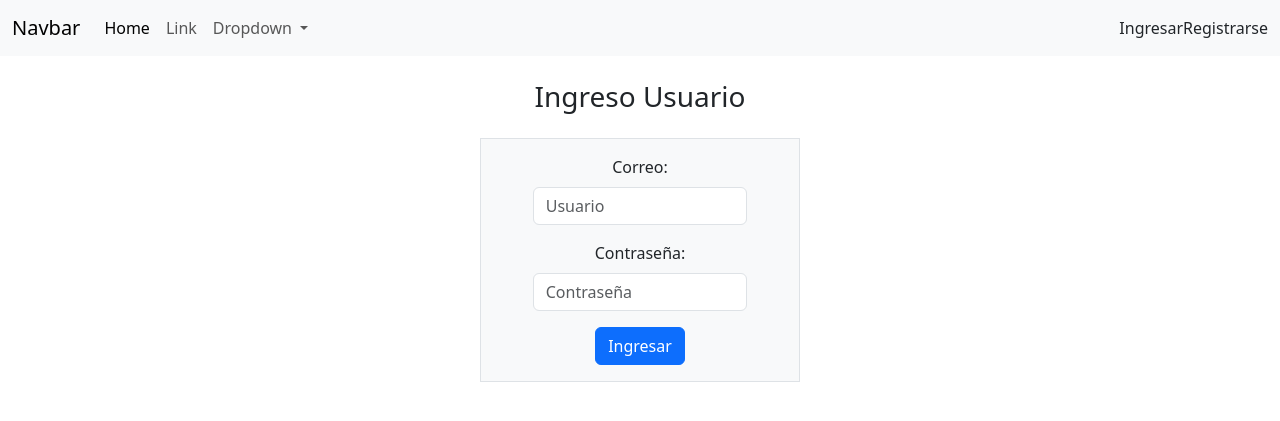
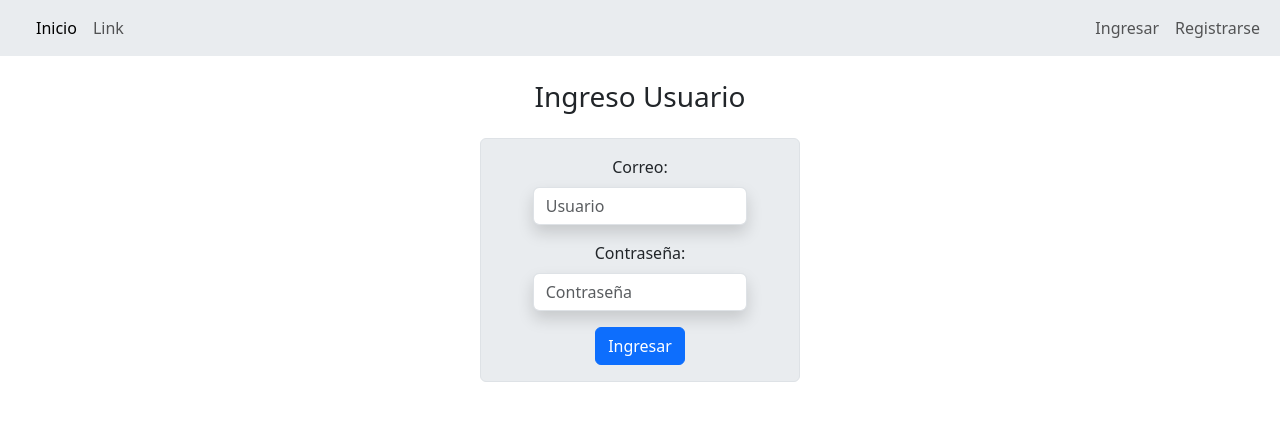
Before and after one commit to fduples/TpFinal23084, a PHP site: page /acceso.php in a window 1280 px wide. Shown: the top 421 px of the page. Run offline with PHP 8.4, Linux system fonts and the light colour scheme.

```diff
--- a/vistas/acceso.php
+++ b/vistas/acceso.php
@@ -37,16 +37,16 @@ if (isset($_SESSION['loggedin'])) {
   <?php include('recursos/barra.php'); ?>
         <h3 class="text-center my-4" id="titulo">Ingreso Usuario</h3>
 
-    <div class="container bg-light text-center d-flex justify-content-center p-3 border w-25">
+    <div class="container bg-body-secondary text-center d-flex justify-content-center p-3 border rounded-2 w-25">
       <div class="w-75">
         <form action="../controladores/UsuarioControl.php" method="post">
           <div class="form-group mb-3">
             <label for="usuario" class="form-label">Correo:</label>
-            <input type="email" name="usuario" id="usuario" class="form-control" placeholder="Usuario" required>
+            <input type="email" name="usuario" id="usuario" class="form-control shadow" placeholder="Usuario" required>
           </div>
           <div class="form-group mb-3">
             <label for="clave" class="form-label">Contraseña:</label>
-            <input type="password" name="clave" id="clave" class="form-control" placeholder="Contraseña" required>
+            <input type="password" name="clave" id="clave" class="form-control shadow" placeholder="Contraseña" required>
           </div>
 
           <input type="submit" value="Ingresar" class="btn btn-primary" id="enviar">
--- a/vistas/recursos/barra.php
+++ b/vistas/recursos/barra.php
@@ -1,17 +1,18 @@
-<nav class="navbar navbar-expand-lg bg-body-tertiary">
+<nav class="navbar navbar-expand-lg bg-body-secondary">
   <div class="container-fluid">
-    <a class="navbar-brand" href="#">Navbar</a>
+    <a class="navbar-brand" href="#"></a>
     <button class="navbar-toggler" type="button" data-bs-toggle="collapse" data-bs-target="#navbarSupportedContent" aria-controls="navbarSupportedContent" aria-expanded="false" aria-label="Toggle navigation">
-      <span class="navbar-toggler-icon"></span>
+      <span class="navbar-toggler-icon">FD</span>
     </button>
     <div class="collapse navbar-collapse" id="navbarSupportedContent">
       <ul class="navbar-nav me-auto mb-2 mb-lg-0">
         <li class="nav-item">
-          <a class="nav-link active" aria-current="page" href="#">Home</a>
+          <a class="nav-link active" aria-current="page" href="index.php">Inicio</a>
         </li>
         <li class="nav-item">
           <a class="nav-link" href="#">Link</a>
         </li>
+        <!-- Dropdown para usar mas adelante
         <li class="nav-item dropdown">
           <a class="nav-link dropdown-toggle" href="#" role="button" data-bs-toggle="dropdown" aria-expanded="false">
             Dropdown
@@ -22,17 +23,17 @@
             <li><hr class="dropdown-divider"></li>
             <li><a class="dropdown-item" href="#">Something else here</a></li>
           </ul>
-        </li>
+        </li> -->
 
       </ul>
 
-        <div class="d-flex" >
+        <div class="d-flex"  >
         <?php if (!isset($_SESSION['loggedin'])){ ?>
-            <div class="nav-item">
-                <a class="nav-link" href="<?php echo dirname($_SERVER['PHP_SELF']); ?>/vistas/acceso.php">Ingresar</a>
+            <div class="navbar-nav">
+                <a class="nav-link" href="acceso.php">Ingresar</a>
             </div>
-            <div class="nav-item">
-                <a class="nav-link" href="<?php echo dirname($_SERVER['PHP_SELF']); ?>/vistas/registro.php" >Registrarse</a>
+            <div class="navbar-nav">
+                <a class="nav-link" href="registro.php" >Registrarse</a>
         </div>
             <?php } else { ?>
                 <p><?php echo $_SESSION['email']; ?></p>
```
